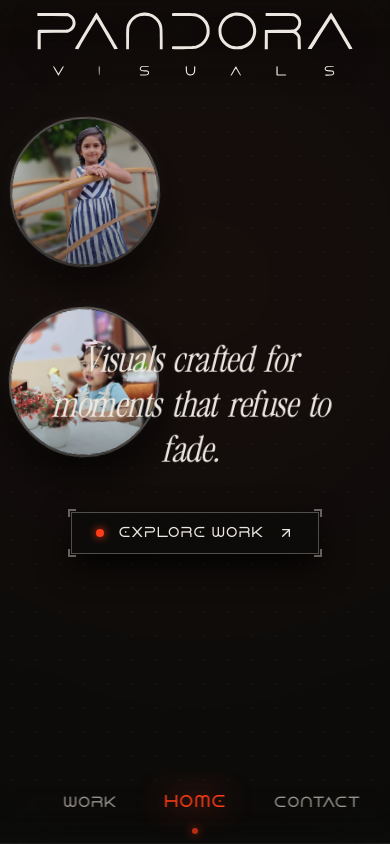
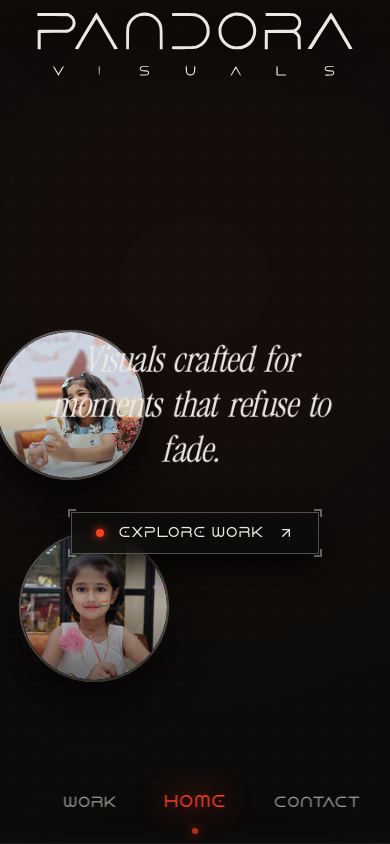
Before and after one commit to ShaikYakoub/pandora-vizuals, a Next.js app: page / in a window 390 px wide. Shown: the top 844 px of the page. Built offline with nearby package versions, Linux system fonts and the light colour scheme.

Commit message:
perf(trail): assign curated sequential images, make main image bigger with decreasing order trail

```diff
--- a/src/components/ImageTrail.tsx
+++ b/src/components/ImageTrail.tsx
@@ -1,7 +1,6 @@
 'use client';
 
-import React, { useRef, useState, useEffect, useMemo, useCallback } from 'react';
-import { useCards } from '@/context/CardsContext';
+import React, { useRef, useState, useEffect, useCallback } from 'react';
 
 interface TrailItem {
   id: number;
@@ -13,50 +12,60 @@ interface TrailItem {
   isMobileAmbient?: boolean;
 }
 
-// Fallback studio work images if context is initializing
-const FALLBACK_WORK_IMAGES = [
-  '/images/IMG_20260814_192431_1.webp',
+// Curated high-performance portrait images (deterministic sequential assignment to eliminate random pick lag)
+const CURATED_TRAIL_IMAGES = [
   '/images/IMG_20260929_180412.webp',
-  '/images/IMG_20260929_181412.webp',
-  '/images/IMG_20260929_181426.webp',
-  '/images/IMG_20260929_181441.webp',
   '/images/IMG_20261003_171238.webp',
   '/images/IMG_20261003_174658.webp',
+  '/images/IMG_20260814_192431_1.webp',
+  '/images/IMG_20260929_181412.webp',
   '/images/portrait_2160x3840.webp',
 ];
 
-// Strategic perimeter zones for mobile screens so photos frame the quote and camera button
+// Progressive trail scales: newest/main image at cursor is biggest (1.25x), rest in decreasing order
+const TRAIL_SCALES = [1.25, 1.03, 0.85, 0.70, 0.56];
+const MAX_TRAIL_ITEMS = 5;
+
+// Perimeter zones for mobile screens
 const MOBILE_ZONES = [
-  { xPercent: 25, yPercent: 24 }, // Top Left
-  { xPercent: 75, yPercent: 74 }, // Bottom Right
-  { xPercent: 75, yPercent: 26 }, // Top Right
-  { xPercent: 24, yPercent: 72 }, // Bottom Left
-  { xPercent: 18, yPercent: 48 }, // Mid Left
-  { xPercent: 82, yPercent: 50 }, // Mid Right
+  { xPercent: 25, yPercent: 24 },
+  { xPercent: 75, yPercent: 74 },
+  { xPercent: 75, yPercent: 26 },
+  { xPercent: 24, yPercent: 72 },
+  { xPercent: 18, yPercent: 48 },
+  { xPercent: 82, yPercent: 50 },
 ];
 
-// Memoized Trail Item: Isolated GPU rendering prevents re-rendering siblings on every pointer event
-const TrailItemView = React.memo(function TrailItemView({ item }: { item: TrailItem }) {
+// Memoized Trail Item: Isolated GPU rendering with smooth hardware transform
+const TrailItemView = React.memo(function TrailItemView({
+  item,
+  scale,
+}: {
+  item: TrailItem;
+  scale: number;
+}) {
   return (
     <div
-      className="absolute pointer-events-none will-change-[transform,opacity]"
+      className="absolute pointer-events-none will-change-transform"
       style={{
         left: item.isPercent ? `${item.x}%` : `${item.x}px`,
         top: item.isPercent ? `${item.y}%` : `${item.y}px`,
-        zIndex: 10 + (item.id % 30),
-        ['--trail-rot' as any]: `${item.rotate}deg`,
+        zIndex: 10 + item.id,
+        transform: `translate3d(-50%, -50%, 0) scale(${scale}) rotate(${item.rotate}deg)`,
+        transition: item.isMobileAmbient
+          ? 'none'
+          : 'transform 180ms cubic-bezier(0.16, 1, 0.3, 1)',
+        backfaceVisibility: 'hidden',
         animation: item.isMobileAmbient
           ? 'mobileAmbientFloat 2.8s cubic-bezier(0.16, 1, 0.3, 1) forwards'
-          : 'cursorTrailAppear 0.08s cubic-bezier(0.16, 1, 0.3, 1) forwards',
-        transform: 'translate3d(-50%, -50%, 0)',
-        backfaceVisibility: 'hidden',
+          : undefined,
       }}
     >
       <div
         className={`overflow-hidden rounded-full aspect-square border-2 border-[#ece8e1]/40 shadow-[0_20px_45px_rgba(0,0,0,0.85),0_0_15px_rgba(255,255,255,0.06)] ${
           item.isMobileAmbient
             ? 'w-[150px] sm:w-[185px] h-[150px] sm:h-[185px]'
-            : 'w-[220px] sm:w-[260px] h-[220px] sm:h-[260px]'
+            : 'w-[220px] sm:w-[250px] h-[220px] sm:h-[250px]'
         }`}
       >
         <img
@@ -79,83 +88,18 @@ export default function ImageTrail() {
   const [items, setItems] = useState<TrailItem[]>([]);
   const lastPosRef = useRef<{ x: number; y: number } | null>(null);
   const counterRef = useRef(0);
-  const lastZoneRef = useRef(0);
-  const lastImageIndexRef = useRef<number>(-1);
+  const imageSeqRef = useRef(0);
+  const mobileZoneSeqRef = useRef(0);
+  const idleTimerRef = useRef<NodeJS.Timeout | null>(null);
   const [isMobile, setIsMobile] = useState(false);
 
-  // Retrieve dynamic cards from context
-  const { cards } = useCards();
-
-  // Dynamic pool of work images from active portfolio cards
-  const workImages = useMemo(() => {
-    const workCards = cards.filter(
-      (c) =>
-        c.isActive !== false &&
-        typeof c.image === 'string' &&
-        c.image.trim().length > 0 &&
-        (c.section === 'shop' ||
-          c.section === 'home-drop' ||
-          c.section === 'home-edit' ||
-          c.section === 'lookbook')
-    );
-
-    const uniqueWorkImages = Array.from(new Set(workCards.map((c) => c.image.trim())));
-    if (uniqueWorkImages.length > 0) {
-      return uniqueWorkImages;
-    }
-
-    const anyStudioCards = Array.from(
-      new Set(
-        cards
-          .filter(
-            (c) =>
-              c.isActive !== false &&
-              typeof c.image === 'string' &&
-              c.image.trim().length > 0 &&
-              c.section !== 'home-moodboard'
-          )
-          .map((c) => c.image.trim())
-      )
-    );
-
-    if (anyStudioCards.length > 0) {
-      return anyStudioCards;
-    }
-
-    return FALLBACK_WORK_IMAGES;
-  }, [cards]);
-
-  const workImagesRef = useRef(workImages);
-  useEffect(() => {
-    workImagesRef.current = workImages;
-  }, [workImages]);
-
-  // Warm image cache on mount to prevent decoding latency on pointer motion
+  // Warm image cache on mount to guarantee 0ms instant display
   useEffect(() => {
     if (typeof window === 'undefined') return;
-    workImages.forEach((src) => {
+    CURATED_TRAIL_IMAGES.forEach((src) => {
       const img = new window.Image();
       img.src = src;
     });
-  }, [workImages]);
-
-  // Pick a random work image, avoiding immediate consecutive duplicates
-  const getRandomImage = useCallback(() => {
-    const pool = workImagesRef.current;
-    if (!pool || pool.length === 0) {
-      return FALLBACK_WORK_IMAGES[Math.floor(Math.random() * FALLBACK_WORK_IMAGES.length)];
-    }
-    if (pool.length === 1) return pool[0];
-
-    let nextIdx: number;
-    let attempts = 0;
-    do {
-      nextIdx = Math.floor(Math.random() * pool.length);
-      attempts++;
-    } while (nextIdx === lastImageIndexRef.current && attempts < 10);
-
-    lastImageIndexRef.current = nextIdx;
-    return pool[nextIdx];
   }, []);
 
   // Detect mobile / touch devices
@@ -171,18 +115,25 @@ export default function ImageTrail() {
     return () => window.removeEventListener('resize', checkMobile);
   }, []);
 
-  // Desktop Pointer Move Trail with RAF throttling
+  // Desktop Pointer Move: Deterministic round-robin sequential assignment
   const addPointerPoint = useCallback((x: number, y: number) => {
     const id = counterRef.current++;
-    const src = getRandomImage();
-    const rotate = (Math.random() * 2 - 1) * 6; // -6 to +6 degrees natural tilt
+    // Deterministic round-robin assignment from curated list (zero random lag)
+    const src = CURATED_TRAIL_IMAGES[imageSeqRef.current % CURATED_TRAIL_IMAGES.length];
+    imageSeqRef.current++;
 
-    setItems((prev) => [...prev.slice(-5), { id, x, y, rotate, src }]);
+    // Alternating subtle organic tilt (-3.5 deg to +3.5 deg)
+    const rotate = (id % 2 === 0 ? 1 : -1) * 3.5;
 
-    setTimeout(() => {
-      setItems((prev) => prev.filter((item) => item.id !== id));
-    }, 700);
-  }, [getRandomImage]);
+    // FIFO queue: keep at most MAX_TRAIL_ITEMS; older items beyond max disappear instantly
+    setItems((prev) => [...prev.slice(-(MAX_TRAIL_ITEMS - 1)), { id, x, y, rotate, src }]);
+
+    // Reset idle timer: when pointer stops moving for 650ms, entire trail disappears instantly
+    if (idleTimerRef.current) clearTimeout(idleTimerRef.current);
+    idleTimerRef.current = setTimeout(() => {
+      setItems([]);
+    }, 650);
+  }, []);
 
   useEffect(() => {
     if (isMobile) return;
@@ -235,11 +186,12 @@ export default function ImageTrail() {
 
     return () => {
       if (rafId !== null) cancelAnimationFrame(rafId);
+      if (idleTimerRef.current) clearTimeout(idleTimerRef.current);
       window.removeEventListener('pointermove', handlePointerMove);
     };
   }, [isMobile, addPointerPoint]);
 
-  // Mobile Ambient Loop: continuous smooth perimeter display
+  // Mobile Ambient Loop: sequential curated images with perimeter float
   useEffect(() => {
     if (!isMobile) return;
 
@@ -250,53 +202,43 @@ export default function ImageTrail() {
       if (isCancelled) return;
 
       const id = counterRef.current++;
-      const src = getRandomImage();
+      const src = CURATED_TRAIL_IMAGES[imageSeqRef.current % CURATED_TRAIL_IMAGES.length];
+      imageSeqRef.current++;
 
-      // Pick zone different from previous to prevent overlap
-      const nextZoneIdx =
-        (lastZoneRef.current + 1 + Math.floor(Math.random() * (MOBILE_ZONES.length - 2))) %
-        MOBILE_ZONES.length;
-      lastZoneRef.current = nextZoneIdx;
+      const zoneIdx = mobileZoneSeqRef.current % MOBILE_ZONES.length;
+      mobileZoneSeqRef.current++;
+      const baseZone = MOBILE_ZONES[zoneIdx];
 
-      const baseZone = MOBILE_ZONES[nextZoneIdx];
-      // Subtle organic jitter
-      const jitterX = (Math.random() * 2 - 1) * 5;
-      const jitterY = (Math.random() * 2 - 1) * 4;
-      const x = Math.min(Math.max(baseZone.xPercent + jitterX, 15), 85);
-      const y = Math.min(Math.max(baseZone.yPercent + jitterY, 18), 82);
-      const rotate = (Math.random() * 2 - 1) * 5;
+      const rotate = (id % 2 === 0 ? 1 : -1) * 3;
 
       const newItem: TrailItem = {
         id,
-        x,
-        y,
+        x: baseZone.xPercent,
+        y: baseZone.yPercent,
         isPercent: true,
         rotate,
         src,
         isMobileAmbient: true,
       };
 
-      // Keep max 2 ambient images simultaneously alive
       setItems((prev) => [...prev.slice(-1), newItem]);
 
-      // Remove after 2.8s total lifetime
+      // Ambient image lives for 2.8s then disappears
       setTimeout(() => {
         if (isCancelled) return;
         setItems((prev) => prev.filter((item) => item.id !== id));
       }, 2800);
 
-      // Spawn next image in 1.4s (seamless 50% overlap cycle)
       timeoutId = setTimeout(spawnMobileImage, 1400);
     };
 
-    // First spawn immediately
     spawnMobileImage();
 
     return () => {
       isCancelled = true;
       clearTimeout(timeoutId);
     };
-  }, [isMobile, getRandomImage]);
+  }, [isMobile]);
 
   return (
     <div
@@ -304,9 +246,13 @@ export default function ImageTrail() {
       className="absolute inset-0 pointer-events-none overflow-hidden z-20"
       aria-hidden="true"
     >
-      {items.map((item) => (
-        <TrailItemView key={item.id} item={item} />
-      ))}
+      {items.map((item, index) => {
+        // Age relative to newest item: 0 is newest (main image at cursor), increasing for older items
+        const age = items.length - 1 - index;
+        const scale = item.isMobileAmbient ? 1.0 : (TRAIL_SCALES[age] ?? 0.56);
+
+        return <TrailItemView key={item.id} item={item} scale={scale} />;
+      })}
     </div>
   );
 }
```
